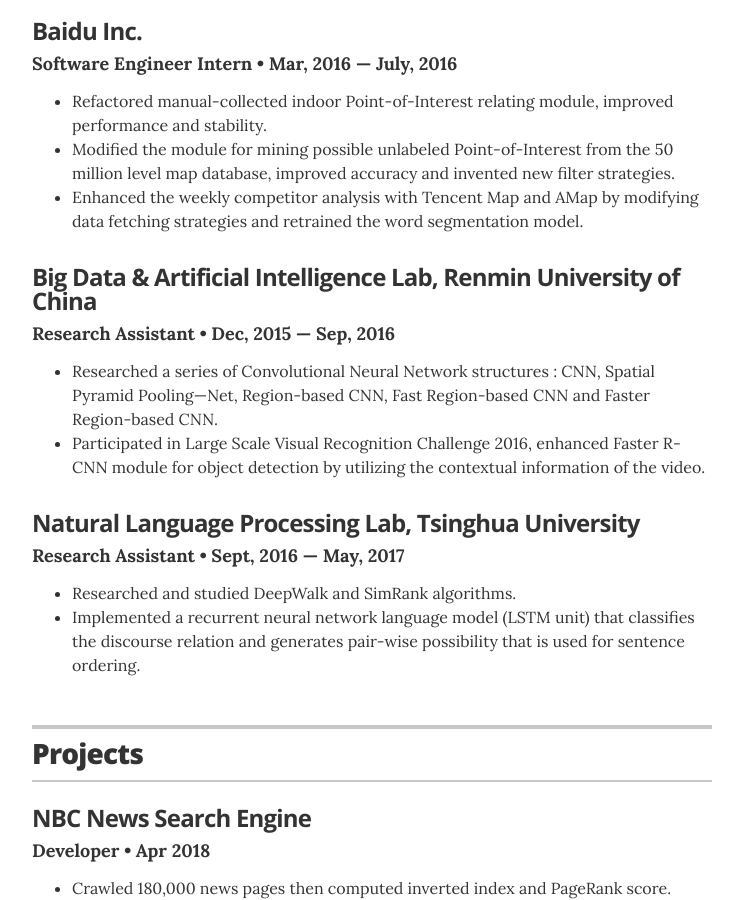
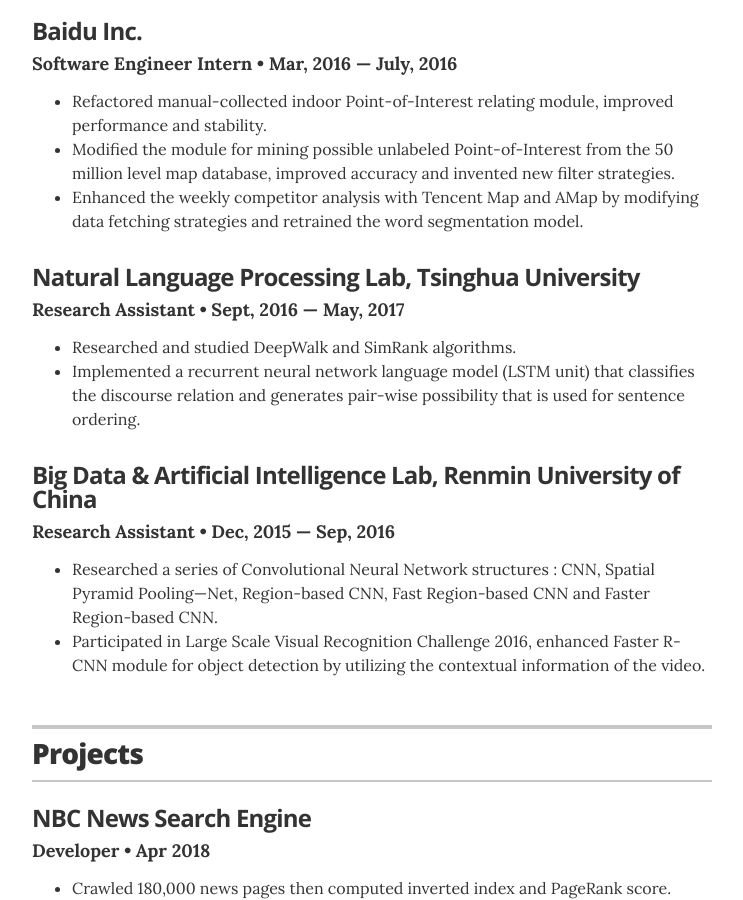
Before and after one commit to jglovier/resume-template, a Jekyll site: the page built from index.html, in a window 1280 px wide and 900 px high, scrolled down 1710 px. Shown: the whole window, without its empty margins (268-1011 px from the left). Built offline with Jekyll 4.4.1, drawn with Linux system fonts in a browser that asks for light colours; some of the changed lines change nothing that is shown.

Commit message:
Update experience.yml

```diff
--- a/_data/experience.yml
+++ b/_data/experience.yml
@@ -14,12 +14,12 @@
   duration: Mar, 2016 &mdash; July, 2016
   summary: <ul class="resume-item-list"><li>Refactored manual-collected indoor Point-of-Interest relating module, improved performance and stability.</li><li>Modified the module for mining possible unlabeled Point-of-Interest from the 50 million level map database, improved accuracy and invented new filter strategies.</li><li>Enhanced the weekly competitor analysis with Tencent Map and AMap by modifying data fetching strategies and retrained the word segmentation model.</li></ul>
 
+- company: Natural Language Processing Lab, Tsinghua University
+  position: Research Assistant
+  duration: Sept, 2016 &mdash; May, 2017
+  summary: <ul class="resume-item-list"><li>Researched and studied DeepWalk and SimRank algorithms.</li><li>Implemented a recurrent neural network language model (LSTM unit) that classifies the discourse relation and generates pair-wise possibility that is used for sentence ordering.</li></ul>
+
 - company: Big Data &amp; Artificial Intelligence Lab, Renmin University of China
   position: Research Assistant
   duration: Dec, 2015 &mdash; Sep, 2016
   summary: <ul class="resume-item-list"><li>Researched a series of Convolutional Neural Network structures &#58; CNN, Spatial Pyramid Pooling&mdash;Net, Region-based CNN, Fast Region-based CNN and Faster Region-based CNN.</li><li>Participated in Large Scale Visual Recognition Challenge 2016, enhanced Faster R-CNN module for object detection by utilizing the contextual information of the video.</li></ul>
-
-- company: Natural Language Processing Lab, Tsinghua University
-  position: Research Assistant
-  duration: Sept, 2016 &mdash; May, 2017
-  summary: <ul class="resume-item-list"><li>Researched and studied DeepWalk and SimRank algorithms.</li><li>Implemented a recurrent neural network language model (LSTM unit) that classifies the discourse relation and generates pair-wise possibility that is used for sentence ordering.</li></ul>
```
